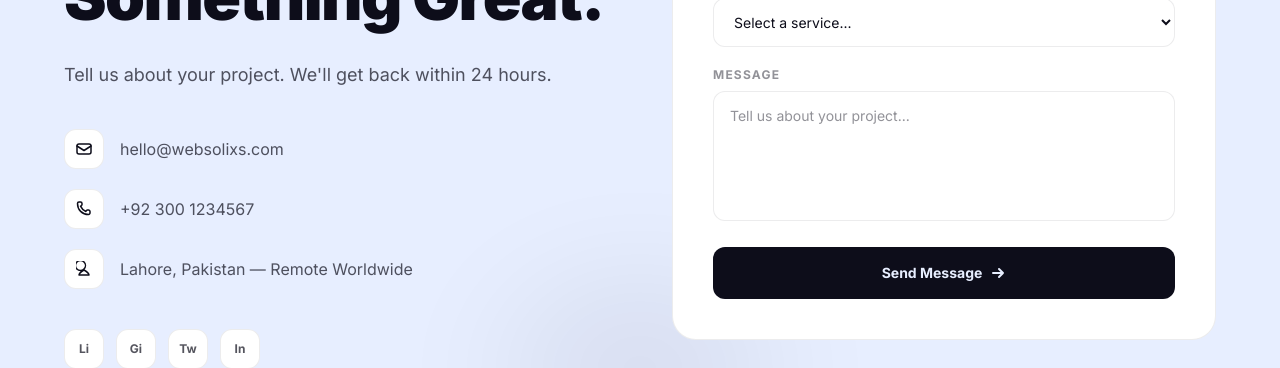
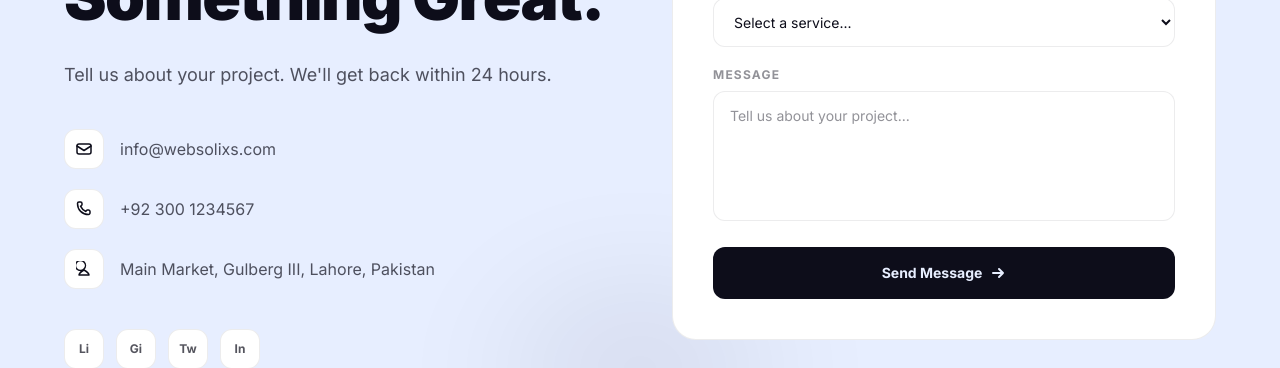
Before and after one commit to HassaanJaved-Git/Updated_websolixs, a Next.js app: page / in a window 1280 px wide. Shown: the part 5720-6088 px from the top of the page. Built offline with nearby package versions, Linux system fonts and the light colour scheme.

Commit message:
supress warning + number changed

```diff
--- a/src/app/layout.tsx
+++ b/src/app/layout.tsx
@@ -85,7 +85,7 @@ export default function RootLayout({
   children: React.ReactNode;
 }) {
   return (
-    <html lang="en" className={`${inter.variable} ${plusJakarta.variable}`}>
+    <html lang="en" suppressHydrationWarning className={`${inter.variable} ${plusJakarta.variable}`}>
       <head>
         <JsonLd content={content} />
         <link rel="preconnect" href="https://fonts.googleapis.com" />
--- a/src/components/ui/JsonLd.tsx
+++ b/src/components/ui/JsonLd.tsx
@@ -26,7 +26,7 @@ export default function JsonLd({ content }: JsonLdProps) {
     },
     contactPoint: {
       "@type": "ContactPoint",
-      email: "hello@websolixs.com",
+      email: "info@websolixs.com",
       contactType: "customer service",
     },
     sameAs: [
--- a/src/data/content.en.json
+++ b/src/data/content.en.json
@@ -213,9 +213,9 @@
     "heading": "Let's Build\nSomething Great.",
     "subheading": "Tell us about your project. We'll get back within 24 hours.",
     "info": {
-      "email": "hello@websolixs.com",
+      "email": "info@websolixs.com",
       "phone": "+92 300 1234567",
-      "address": "Lahore, Pakistan — Remote Worldwide",
+      "address": "Main Market, Gulberg III, Lahore, Pakistan",
       "socials": [
         { "platform": "LinkedIn", "href": "https://linkedin.com/company/websolixs", "label": "LinkedIn" },
         { "platform": "GitHub", "href": "https://github.com/websolixs", "label": "GitHub" },
```
